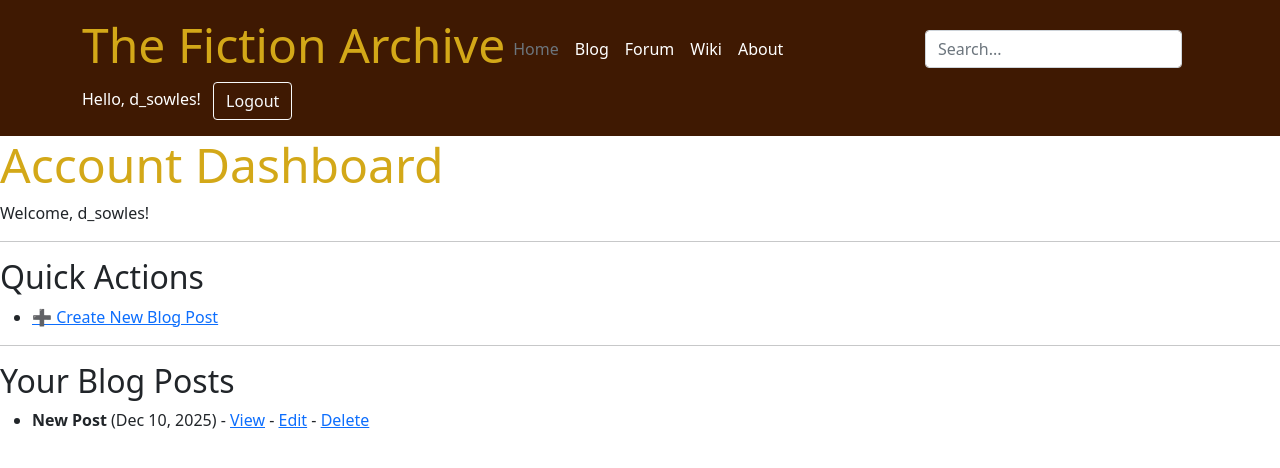
After one commit to dsowles/Final_Project_INF601_DavidSowles_2025, a Django app: page /account/ in a window 1280 px wide. The commit adds this page. Shown: the top 468 px of the page. Run offline with Django 5.2, Linux system fonts and the light colour scheme; a user stored in the database is signed in; data comes from the database, SQL or seed files in the repository; both versions use the stored data as it was after the commit.

Commit message:
Blog dashboard added.

```diff
--- a/blog/models.py
+++ b/blog/models.py
@@ -1,7 +1,9 @@
 
 # Create your models here.
 from django.db import models
+from django.contrib.auth.models import User
 from django.utils.text import slugify
+import itertools
 
 class Post(models.Model):
     title = models.CharField(max_length=200)
@@ -11,10 +13,19 @@ class Post(models.Model):
     updated_at = models.DateTimeField(auto_now=True)
     published = models.BooleanField(default=True)
     featured_image = models.ImageField(upload_to='blog_images/', blank=True, null=True)
+    author = models.ForeignKey(User, on_delete=models.CASCADE, related_name="posts", null=True, blank=True)
 
     def save(self, *args, **kwargs):
+        # Auto-slug generation (your current implementation)
         if not self.slug:
-            self.slug = slugify(self.title)
+            base_slug = slugify(self.title)
+            slug = base_slug
+            for i in itertools.count(1):
+                if not Post.objects.filter(slug=slug).exists():
+                    break
+                slug = f"{base_slug}-{i}"
+            self.slug = slug
+
         super().save(*args, **kwargs)
 
     def __str__(self):
--- /dev/null
+++ b/blog/templates/account/dashboard.html
@@ -0,0 +1,35 @@
+{% extends "base.html" %}
+
+{% block content %}
+<h1>Account Dashboard</h1>
+
+<p>Welcome, {{ request.user.username }}!</p>
+
+<hr>
+
+<h2>Quick Actions</h2>
+<ul>
+    <li><a href="{% url 'blog-create' %}">➕ Create New Blog Post</a></li>
+</ul>
+
+<hr>
+
+<h2>Your Blog Posts</h2>
+
+{% if posts %}
+    <ul>
+        {% for post in posts %}
+            <li>
+                <strong>{{ post.title }}</strong>
+                ({{ post.created_at|date:"M d, Y" }})
+                - <a href="{% url 'blog-detail' slug=post.slug %}">View</a>
+                - <a href="{% url 'blog-update' slug=post.slug %}">Edit</a>
+                - <a href="{% url 'blog-delete' slug=post.slug %}">Delete</a>
+            </li>
+        {% endfor %}
+    </ul>
+{% else %}
+    <p>You have not created any posts yet.</p>
+{% endif %}
+
+{% endblock %}
--- a/blog/templates/create.html
+++ b/blog/templates/create.html
@@ -2,6 +2,8 @@
 {% load crispy_forms_tags %}
 
 {% block title %}Create Blog Post{% endblock %}
+
+{% block account-controls %}<a href="{% url 'account-dashboard' %}" class="btn btn-outline-light">My Blogs</a>{% endblock %}
 
 {% block content %}
 <div class="container py-5" style="max-width: 700px;">
--- a/blog/templates/delete.html
+++ b/blog/templates/delete.html
@@ -1,6 +1,8 @@
 {% extends "base.html" %}
 
 {% block title %}Delete Post{% endblock %}
+
+{% block account-controls %}<a href="{% url 'account-dashboard' %}" class="btn btn-outline-light" >My Blogs</a>{% endblock %}
 
 {% block content %}
 <div class="container py-5" style="max-width: 600px;">
--- a/blog/templates/detail.html
+++ b/blog/templates/detail.html
@@ -1,6 +1,8 @@
 {% extends "base.html" %}
 
 {% block title %}{{ post.title }} - Blog{% endblock %}
+
+{% block account-controls %}<a href="{% url 'account-dashboard' %}" class="btn btn-outline-light" >My Blogst</a>{% endblock %}
 
 {% block content %}
 <div class="container py-5">
--- a/blog/templates/index.html
+++ b/blog/templates/index.html
@@ -1,6 +1,8 @@
 {% extends 'base.html' %}
 
 {% block title %}The Fiction Archive - Blog{% endblock %}
+
+{% block account-controls %}<a href="{% url 'account-dashboard' %}" class="btn btn-outline-light" >My Blogs</a>{% endblock %}
 
 <!-- Child template head extensions: links, other metadata, etc. -->
 {% block extra-head %}
--- a/blog/templates/update.html
+++ b/blog/templates/update.html
@@ -3,6 +3,8 @@
 {% load crispy_forms_tags %}
 
 {% block title %}Update: {{ post.title }}t{% endblock %}
+
+{% block account-controls %}<a href="{% url 'account-dashboard' %}" class="btn btn-outline-light">My Blogs</a>{% endblock %}
 
 {% block content %}
 <div class="container py-5" style="max-width: 700px;">
--- a/blog/urls.py
+++ b/blog/urls.py
@@ -8,4 +8,5 @@ urlpatterns = [
     path('blog/delete/<slug:slug>/', views.delete, name='blog-delete'),
     path('blog/update/<slug:slug>/', views.update, name='blog-update'),
     path('blog/search/', views.search, name='blog-search'),
+    path('account/', views.account_dashboard, name='account-dashboard'),
 ]
--- a/blog/views.py
+++ b/blog/views.py
@@ -20,7 +20,9 @@ def create(request):
     if request.method == "POST":
         form = PostForm(request.POST, request.FILES)
         if form.is_valid():
-            post = form.save()
+            post = form.save(commit=False)
+            post.author = request.user
+            post.save()
             return redirect("blog-detail", slug=post.slug)
     else:
         form = PostForm()
@@ -53,3 +55,14 @@ def update(request, slug):
 
 def search(request):
     return HttpResponse('Search Blog Page')
+
+
+
+@login_required
+def account_dashboard(request):
+    # Show only posts the logged-in user created (recommended)
+    posts = Post.objects.filter(author=request.user).order_by('-created_at')
+
+    return render(request, "account/dashboard.html", {
+        "posts": posts,
+})
--- a/templates/base.html
+++ b/templates/base.html
@@ -36,6 +36,7 @@
             <div class="text-end">
                 {% if user.is_authenticated %}
                     <span class="text-white me-2">Hello, {{ user.username }}!</span>
+                {% block account-controls %}{% endblock %}
                     <a href="{% url 'logout' %}" class="btn btn-outline-light">Logout</a>
                 {% else %}
                     <a href="{% url 'login' %}" class="btn btn-outline-light me-2">Login</a>
```
Also changed, not shown: blog/migrations/0002_post_author.py (added), db.sqlite3.
